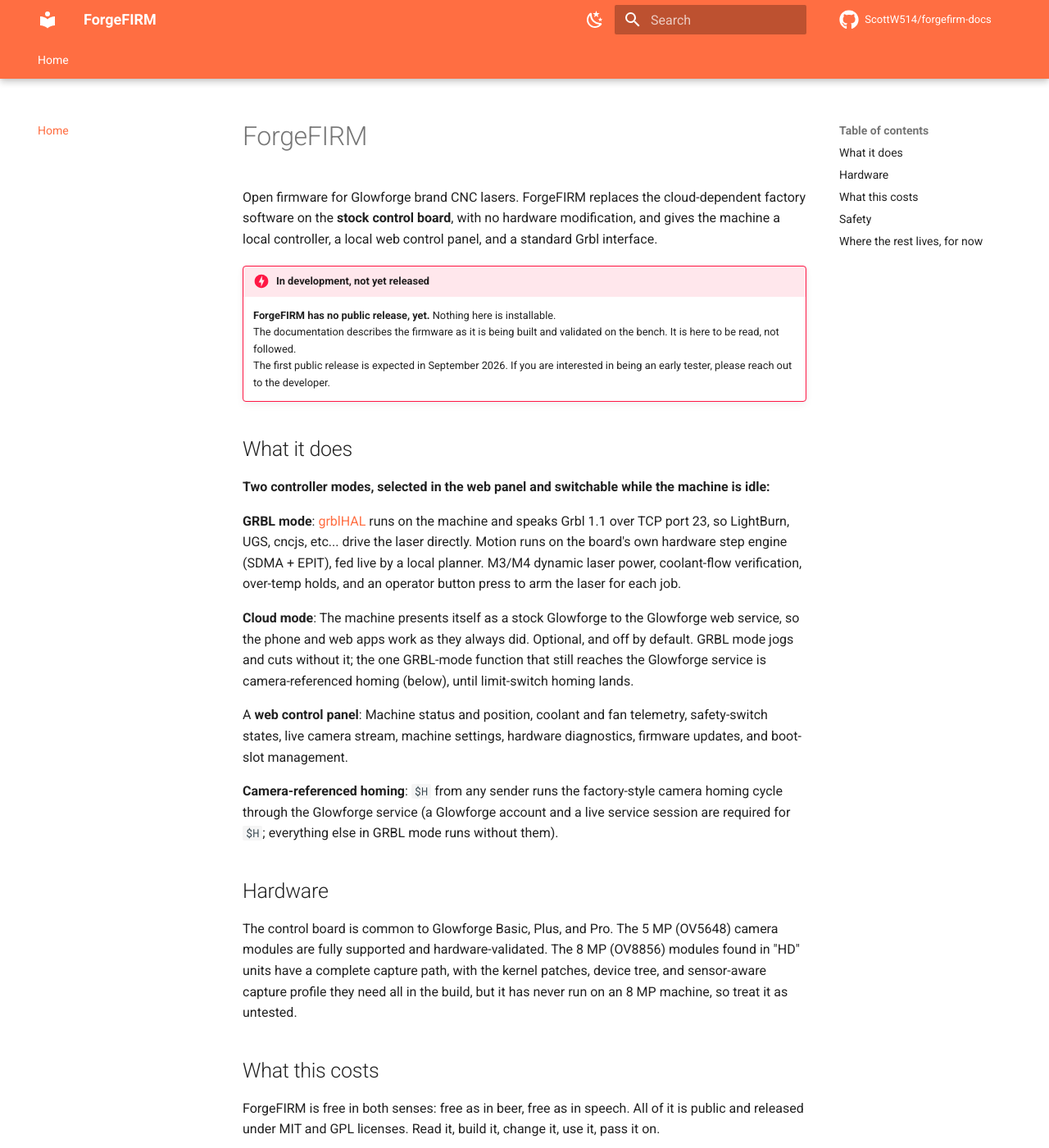
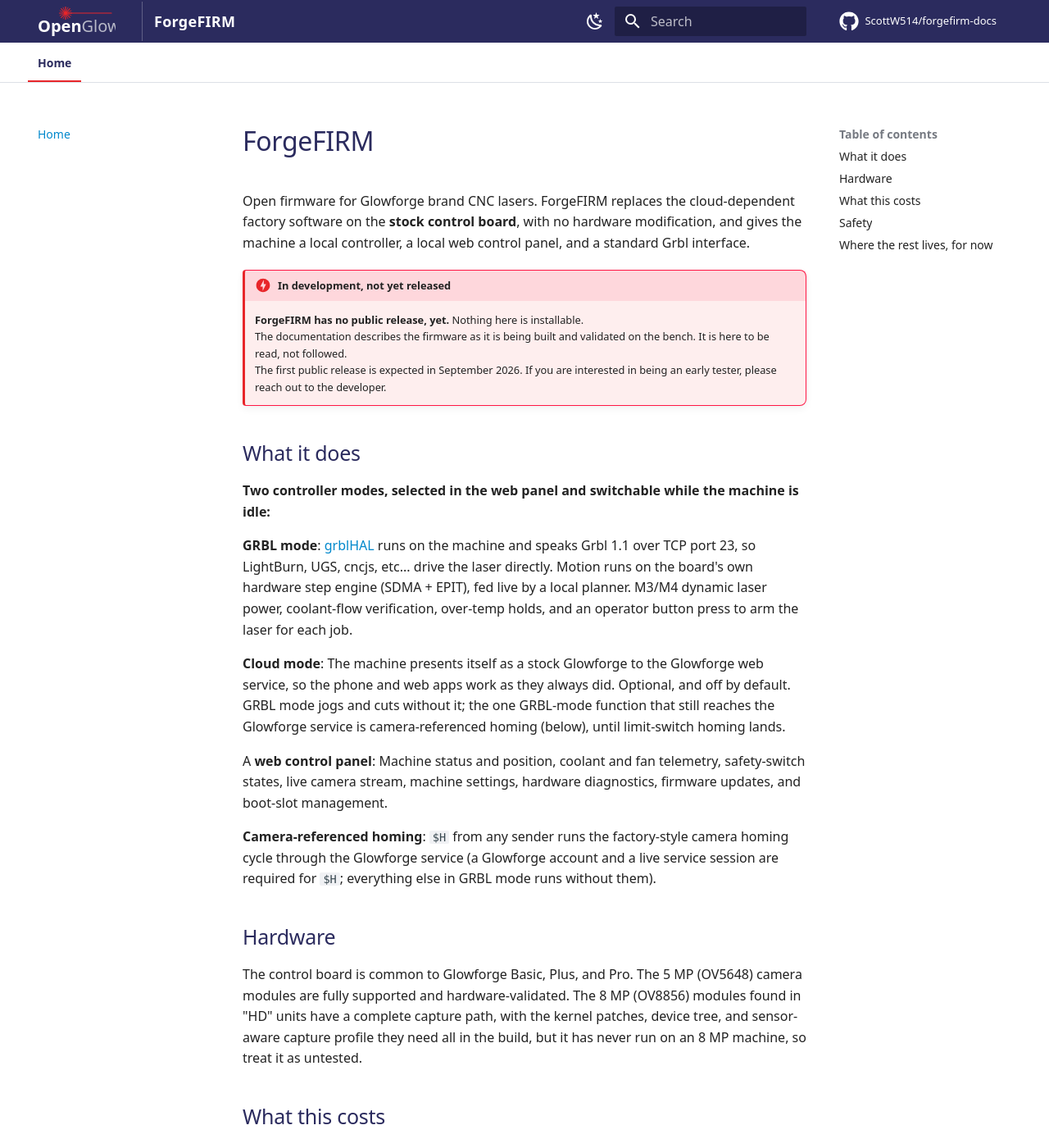
Before and after one commit to openglow-org/forgefirm-docs, an MkDocs documentation site: the page built from docs/index.md, in a window 1280 px wide and 1400 px high. Shown: the whole window at 82% size. Built offline with MkDocs 1.6.1 and Material for MkDocs 9.7.7, drawn with Linux system fonts in a browser that asks for light colours; comment, search, counter and statistics services are not loaded; some of the changed text lies outside the part shown.

Commit message:
Updated style

```diff
--- /dev/null
+++ b/docs/assets/stylesheets/forgefirm.css
@@ -0,0 +1,291 @@
+/*
+ * forgefirm.css: the OpenGlow look on top of Zensical.
+ *
+ * The color tokens are the ones the ForgeFIRM control panel uses (forgectrl,
+ * src/ui/theme.css), defined once for the light scheme and once more for
+ * the dark one; Zensical's own variables are pointed at the tokens, so the
+ * stock components follow the theme. Navy header with the starburst
+ * wordmark in both schemes, blue actions and links, laser red reserved for
+ * the active tab and danger notices, system fonts throughout.
+ */
+
+/* ---- Tokens --------------------------------------------------------- */
+:root,
+[data-md-color-scheme="default"] {
+  --og-navy: #2b2b5e;
+  --og-red: #e8262a;
+  --og-action: #0088cc;
+  --og-action-hover: #0077b3;
+  --og-ok: #3d854d;
+  --og-warn: #c7760a;
+  --og-dim: #767a82;
+  --og-bg: #f0f1f4;
+  --og-card: #ffffff;
+  --og-line: #dde0e6;
+  --og-line-soft: #eceef1;
+  --og-txt: #222222;
+  --og-placeholder: #a6aab2;
+  --og-title: var(--og-navy);
+  --og-nav-on: var(--og-navy);
+  --og-action-rgb: 0, 136, 204;
+}
+@media screen {
+  [data-md-color-scheme="slate"] {
+    --og-navy: #2b2b5e;
+    --og-red: #f05a5e;
+    --og-action: #2ea3e0;
+    --og-action-hover: #46b3ec;
+    --og-ok: #5fb374;
+    --og-warn: #e09a3a;
+    --og-dim: #9296a2;
+    --og-bg: #15161c;
+    --og-card: #1e2028;
+    --og-line: #32353f;
+    --og-line-soft: #2a2d36;
+    --og-txt: #d9dce3;
+    --og-placeholder: #6b6f7a;
+    --og-title: #b9bcd8;
+    --og-nav-on: #e6e8f5;
+    --og-action-rgb: 46, 163, 224;
+  }
+}
+
+/* ---- Zensical variables pointed at the tokens ----------------------- */
+:root,
+[data-md-color-scheme="default"] {
+  --md-text-font-family: system-ui, -apple-system, "Segoe UI", Roboto, sans-serif;
+  --md-code-font-family: ui-monospace, Consolas, "Cascadia Mono", monospace;
+  --md-primary-fg-color: var(--og-navy);
+  --md-primary-fg-color--light: #3d3d7a;
+  --md-primary-fg-color--dark: #1f1f48;
+  --md-primary-bg-color: #ffffff;
+  --md-primary-bg-color--light: rgba(255, 255, 255, 0.7);
+  --md-accent-fg-color: var(--og-action);
+  --md-accent-fg-color--transparent: rgba(var(--og-action-rgb), 0.1);
+  --md-accent-bg-color: #ffffff;
+  --md-accent-bg-color--light: rgba(255, 255, 255, 0.7);
+  --md-default-fg-color: var(--og-txt);
+  --md-default-fg-color--light: var(--og-dim);
+  --md-default-fg-color--lighter: var(--og-placeholder);
+  --md-default-fg-color--lightest: var(--og-line-soft);
+  --md-default-bg-color: var(--og-card);
+  --md-code-bg-color: var(--og-bg);
+  --md-code-bg-color--light: rgba(240, 241, 244, 0.7);
+  --md-code-bg-color--lighter: rgba(240, 241, 244, 0.3);
+  --md-typeset-a-color: var(--og-action);
+  --md-typeset-table-color: var(--og-line);
+  --md-typeset-table-color--light: var(--og-line-soft);
+  --md-footer-bg-color: var(--og-bg);
+}
+@media screen {
+  [data-md-color-scheme="slate"] {
+    --md-default-fg-color: var(--og-txt);
+    --md-default-fg-color--light: var(--og-dim);
+    --md-default-fg-color--lighter: var(--og-placeholder);
+    --md-default-fg-color--lightest: var(--og-line-soft);
+    --md-default-bg-color: var(--og-bg);
+    --md-default-bg-color--light: rgba(21, 22, 28, 0.85);
+    --md-default-bg-color--lighter: rgba(21, 22, 28, 0.5);
+    --md-default-bg-color--lightest: rgba(21, 22, 28, 0.2);
+    --md-code-fg-color: #cfd3da;
+    --md-code-bg-color: var(--og-card);
+    --md-code-bg-color--light: rgba(30, 32, 40, 0.9);
+    --md-code-bg-color--lighter: rgba(30, 32, 40, 0.5);
+    --md-accent-fg-color: var(--og-action);
+    --md-accent-fg-color--transparent: rgba(var(--og-action-rgb), 0.12);
+    --md-typeset-a-color: var(--og-action);
+    --md-typeset-table-color: var(--og-line);
+    --md-typeset-table-color--light: var(--og-line-soft);
+    --md-footer-bg-color: var(--og-card);
+  }
+}
+
+/* ---- Header: navy, wordmark, site name ------------------------------ */
+.md-header {
+  color: #ffffff;
+  background-color: var(--og-navy);
+  -webkit-backdrop-filter: none;
+  backdrop-filter: none;
+}
+.md-header--shadow {
+  box-shadow: none;
+}
+.md-header__button.md-logo {
+  padding: 0.2rem 0.4rem;
+}
+.md-header__button.md-logo svg {
+  height: 1.8rem;
+  width: auto;
+  fill: none;
+}
+.md-header__button.md-logo:hover {
+  opacity: 1;
+}
+.md-header__title {
+  margin-left: 0;
+  padding-left: 0.7rem;
+  border-left: 1px solid rgba(255, 255, 255, 0.25);
+  font-size: 0.9rem;
+  letter-spacing: 0.015em;
+}
+.md-header__topic:first-child {
+  font-weight: 600;
+}
+.md-header__topic + .md-header__topic {
+  color: rgba(255, 255, 255, 0.85);
+  font-weight: 400;
+}
+.md-header .md-search__button {
+  color: rgba(255, 255, 255, 0.85);
+  background-color: rgba(255, 255, 255, 0.12);
+  border: 1px solid rgba(255, 255, 255, 0.2);
+}
+.md-header .md-search__button:focus,
+.md-header .md-search__button:hover {
+  color: #ffffff;
+  background-color: rgba(255, 255, 255, 0.2);
+  border-color: rgba(255, 255, 255, 0.4);
+}
+.md-header .md-search__button:before {
+  background-color: rgba(255, 255, 255, 0.85);
+}
+.md-header .md-search__button:after {
+  color: rgba(255, 255, 255, 0.75);
+  background: rgba(255, 255, 255, 0.12);
+}
+
+/* ---- Tabs: the panel's nav bar, red underline on the active tab ----- */
+.md-tabs {
+  color: var(--og-dim);
+  background-color: var(--og-card);
+  box-shadow: none;
+  border-bottom: 1px solid var(--og-line);
+}
+.md-header--lifted .md-tabs {
+  margin-bottom: 0;
+}
+.md-tabs__link {
+  opacity: 1;
+}
+.md-tabs__link:focus,
+.md-tabs__link:hover {
+  color: var(--og-nav-on);
+}
+.md-tabs__item--active {
+  font-weight: 600;
+  color: var(--og-nav-on);
+  border-bottom: 2px solid var(--og-red);
+}
+
+/* ---- Body ----------------------------------------------------------- */
+.md-typeset h1,
+.md-typeset h2,
+.md-typeset h3 {
+  color: var(--og-title);
+}
+@media screen {
+  [data-md-color-scheme="slate"] .md-typeset h1,
+  [data-md-color-scheme="slate"] .md-typeset h2,
+  [data-md-color-scheme="slate"] .md-typeset h3 {
+    color: var(--og-title);
+  }
+}
+.md-typeset a:focus,
+.md-typeset a:hover {
+  color: var(--og-action-hover);
+}
+.md-typeset pre > code {
+  border: 1px solid var(--og-line);
+}
+.md-typeset table:not([class]) th {
+  color: var(--og-title);
+  background-color: var(--og-line-soft);
+}
+.md-typeset kbd {
+  border-color: var(--og-line);
+}
+
+/* ---- Admonitions: the panel's notice colors ------------------------- */
+.md-typeset .admonition,
+.md-typeset details {
+  border-left: 3px solid var(--og-navy);
+  border-radius: 0.2rem 0.4rem 0.4rem 0.2rem;
+  background-color: rgba(43, 43, 94, 0.06);
+}
+.md-typeset .admonition-title:before,
+.md-typeset summary:before {
+  background-color: var(--og-navy);
+}
+@media screen {
+  [data-md-color-scheme="slate"] .md-typeset .admonition,
+  [data-md-color-scheme="slate"] .md-typeset details {
+    border-left-color: var(--og-title);
+    background-color: rgba(185, 188, 216, 0.08);
+  }
+  [data-md-color-scheme="slate"] .md-typeset .admonition-title:before,
+  [data-md-color-scheme="slate"] .md-typeset summary:before {
+    background-color: var(--og-title);
+  }
+}
+.md-typeset .admonition.abstract,
+.md-typeset details.abstract,
+.md-typeset .admonition.info,
+.md-typeset details.info {
+  border-left-color: var(--og-action);
+  background-color: rgba(var(--og-action-rgb), 0.08);
+}
+.md-typeset .abstract > .admonition-title:before,
+.md-typeset .abstract > summary:before,
+.md-typeset .info > .admonition-title:before,
+.md-typeset .info > summary:before {
+  background-color: var(--og-action);
+}
+.md-typeset .admonition.tip,
+.md-typeset details.tip,
+.md-typeset .admonition.success,
+.md-typeset details.success {
+  border-left-color: var(--og-ok);
+  background-color: rgba(61, 133, 77, 0.09);
+}
+.md-typeset .tip > .admonition-title:before,
+.md-typeset .tip > summary:before,
+.md-typeset .success > .admonition-title:before,
+.md-typeset .success > summary:before {
+  background-color: var(--og-ok);
+}
+.md-typeset .admonition.warning,
+.md-typeset details.warning {
+  border-left-color: var(--og-warn);
+  background-color: rgba(199, 118, 10, 0.1);
+}
+.md-typeset .warning > .admonition-title:before,
+.md-typeset .warning > summary:before {
+  background-color: var(--og-warn);
+}
+.md-typeset .admonition.danger,
+.md-typeset details.danger,
+.md-typeset .admonition.failure,
+.md-typeset details.failure {
+  border-left-color: var(--og-red);
+  background-color: rgba(232, 38, 42, 0.08);
+}
+.md-typeset .danger > .admonition-title:before,
+.md-typeset .danger > summary:before,
+.md-typeset .failure > .admonition-title:before,
+.md-typeset .failure > summary:before {
+  background-color: var(--og-red);
+}
+
+/* ---- Footer --------------------------------------------------------- */
+.md-footer {
+  border-top: 1px solid var(--og-line);
+}
+.md-footer-meta {
+  background-color: var(--md-footer-bg-color);
+}
+.md-copyright {
+  color: var(--og-dim);
+}
+.md-copyright__highlight {
+  color: var(--og-txt);
+}
--- a/mkdocs.yml
+++ b/mkdocs.yml
@@ -8,14 +8,18 @@
 repo_name: ScottW514/forgefirm-docs
 edit_uri: edit/main/docs/
 copyright: >-
+  ForgeFIRM is an <a href="https://community.openglow.org">OpenGlow</a> project.
   Text licensed <a href="https://creativecommons.org/licenses/by-sa/4.0/">CC BY-SA 4.0</a>.
-  ForgeFIRM is not affiliated with or endorsed by Glowforge.
+  Not affiliated with or endorsed by Glowforge.
 
 strict: true
 
 theme:
   name: material
+  custom_dir: overrides
   language: en
+  favicon: assets/images/favicon.png
+  font: false
   features:
     - navigation.tabs
     - navigation.tabs.sticky
@@ -31,15 +35,15 @@
   palette:
     - media: "(prefers-color-scheme: light)"
       scheme: default
-      primary: deep orange
-      accent: amber
+      primary: custom
+      accent: custom
       toggle:
         icon: material/weather-night
         name: Switch to dark mode
     - media: "(prefers-color-scheme: dark)"
       scheme: slate
-      primary: deep orange
-      accent: amber
+      primary: custom
+      accent: custom
       toggle:
         icon: material/weather-sunny
         name: Switch to light mode
@@ -74,6 +78,9 @@
 plugins:
   - search
 
+extra_css:
+  - assets/stylesheets/forgefirm.css
+
 extra:
   social:
     - icon: fontawesome/brands/github
--- /dev/null
+++ b/overrides/main.html
@@ -0,0 +1,6 @@
+{% extends "base.html" %}
+
+{% block extrahead %}
+  <link rel="apple-touch-icon" sizes="180x180" href="{{ 'assets/images/apple-touch-icon.png' | url }}">
+  <meta name="theme-color" content="#2b2b5e">
+{% endblock %}
--- /dev/null
+++ b/overrides/partials/logo.html
@@ -0,0 +1,20 @@
+{#-
+  The OpenGlow wordmark: the laser starburst with the "OpenGlow" name, the
+  same mark the ForgeFIRM control panel wears. One line for the text, since
+  whitespace between the tspans would render as a space.
+-#}
+<svg viewBox="0 0 95 36" aria-label="OpenGlow" role="img">
+  <g stroke="#e8262a" stroke-linecap="round">
+    <line x1="34" y1="8" x2="90" y2="8" stroke-width="1.2" />
+    <line x1="34" y1="0.5" x2="34" y2="15.5" stroke-width="1.2" />
+    <line x1="26.5" y1="8" x2="41.5" y2="8" stroke-width="1.2" />
+    <line x1="28.7" y1="2.7" x2="39.3" y2="13.3" stroke-width="1.1" />
+    <line x1="39.3" y1="2.7" x2="28.7" y2="13.3" stroke-width="1.1" />
+    <line x1="31.1" y1="1.1" x2="36.9" y2="14.9" stroke-width=".8" />
+    <line x1="36.9" y1="1.1" x2="31.1" y2="14.9" stroke-width=".8" />
+    <line x1="27.1" y1="5.1" x2="40.9" y2="10.9" stroke-width=".8" />
+    <line x1="40.9" y1="5.1" x2="27.1" y2="10.9" stroke-width=".8" />
+  </g>
+  <circle cx="34" cy="8" r="2" fill="#e8262a" />
+  <text x="0" y="31" font-size="20" font-family="inherit"><tspan fill="#fff" font-weight="600">Open</tspan><tspan fill="#b9bac9" font-weight="300">Glow</tspan></text>
+</svg>
```
Also changed, not shown: README.md (+16 -0 lines), docs/assets/images/apple-touch-icon.png (added), docs/assets/images/favicon.png (added), 2 other files.
